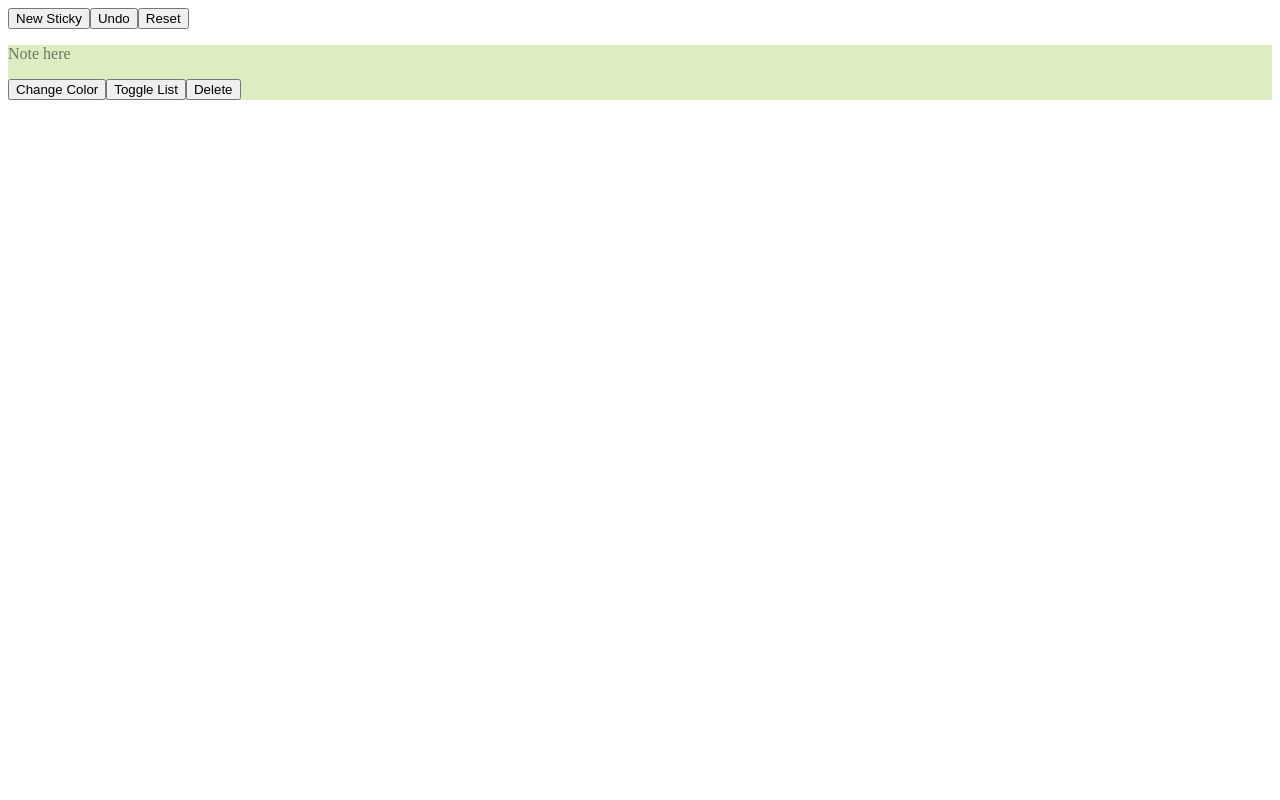
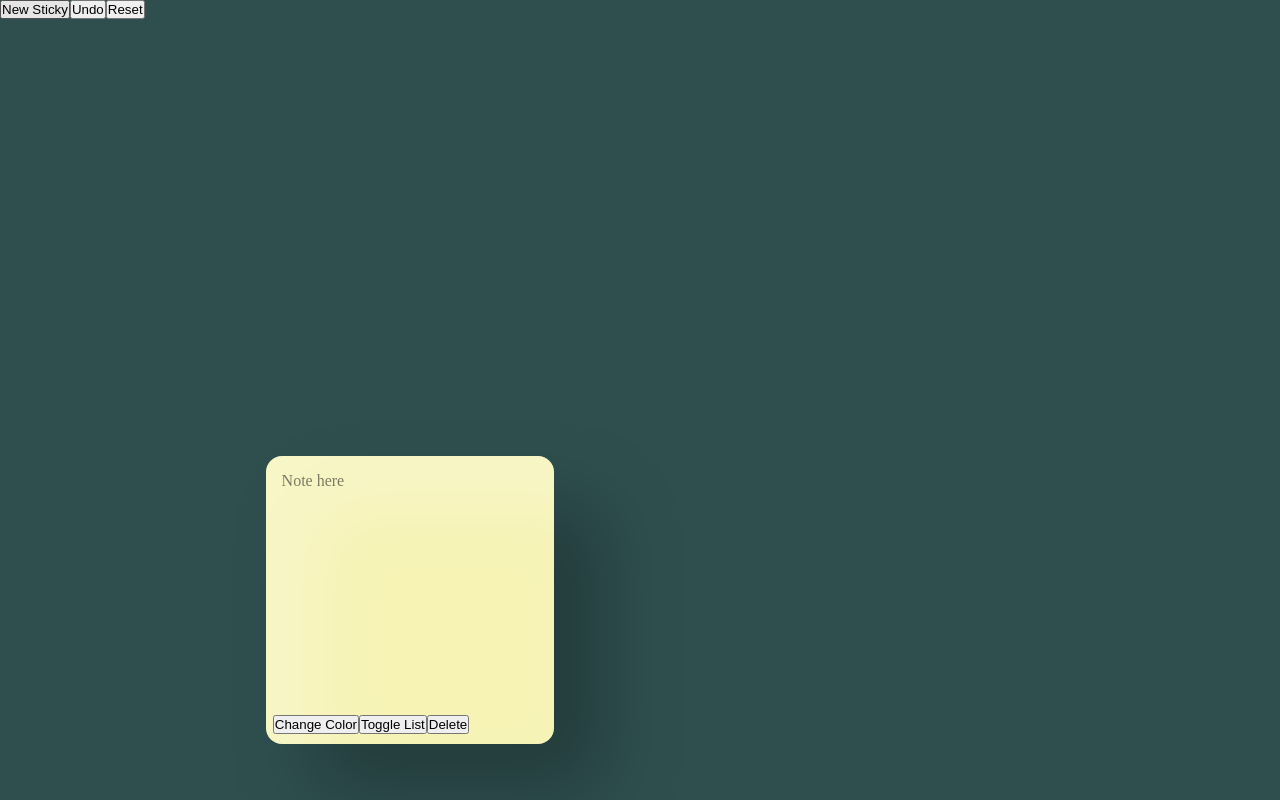
Before and after one commit to andrejPalic/sticky-board, a React (Vite) app: page / in a window 1280 px wide. Both pictures are taken after a click on the button "New Sticky". Built offline with nearby package versions, Linux system fonts and the light colour scheme.

Commit message:
Make StickyNote draggable

```diff
--- a/src/App.tsx
+++ b/src/App.tsx
@@ -2,6 +2,7 @@ import { useState } from "react";
 import BoardButtons from "./components/BoardButtons";
 import Stickies from "./components/Stickies";
 import { Sticky } from "./components/types";
+import "./components/styles.css";
 
 const App = () => {
   const [stickies, setStickies] = useState<Sticky[]>([]);
@@ -21,6 +22,10 @@ const App = () => {
 
   const newSticky: Sticky = {
     id: new Date().getTime(),
+    position: {
+      top: `${getRandom(15, 75)}%`,
+      left: `${getRandom(7.5, 87.5)}%`,
+    },
     color: colorsArr[getRandom(0, 4)],
     isList: false,
     text: "",
@@ -43,6 +48,20 @@ const App = () => {
   const handleReset = () => {
     setPrevStickies([]);
     setStickies([]);
+  };
+
+  const handleUpdatePosition = (id: number, top: string, left: string) => {
+    if (
+      currentSticky(id).position.top === top &&
+      currentSticky(id).position.left === left
+    )
+      return;
+
+    setPrevStickies([...stickies]);
+    setStickies([
+      ...stickies.filter((sticky) => sticky.id !== id),
+      { ...currentSticky(id), position: { top: top, left: left } },
+    ]);
   };
 
   const handleTextChange = (id: number, text: string) => {
@@ -135,8 +154,6 @@ const App = () => {
   const handleDelete = (id: number) => {
     setPrevStickies([...stickies]);
     setStickies([...stickies.filter((sticky) => sticky.id !== id)]);
-    console.clear();
-    console.log("handeDelete");
   };
 
   return (
@@ -148,6 +165,7 @@ const App = () => {
       />
       <Stickies
         stickies={stickies}
+        onUpdatePosition={handleUpdatePosition}
         onTextChange={handleTextChange}
         onLiChange={handleLiChange}
         onLiDelete={handleLiDelete}
--- a/src/components/BoardButtons.tsx
+++ b/src/components/BoardButtons.tsx
@@ -6,11 +6,11 @@ interface Props {
 
 const BoardButtons = ({ onNewSticky, onUndo, onReset }: Props) => {
   return (
-    <>
+    <div id="boardButtons">
       <button onClick={onNewSticky}>New Sticky</button>
       <button onClick={onUndo}>Undo</button>
       <button onClick={onReset}>Reset</button>
-    </>
+    </div>
   );
 };
 
--- a/src/components/ListItem.tsx
+++ b/src/components/ListItem.tsx
@@ -3,11 +3,18 @@ import { useState } from "react";
 interface Props {
   text: string;
   isLast: boolean;
+  isDragged: boolean;
   onLiChange: (text: string) => void;
   onLiDelete: () => void;
 }
 
-const ListItem = ({ text, isLast, onLiChange, onLiDelete }: Props) => {
+const ListItem = ({
+  text,
+  isLast,
+  isDragged,
+  onLiChange,
+  onLiDelete,
+}: Props) => {
   const [isFocused, setIsFocused] = useState<boolean>(false);
 
   const handleKeyDown = (e: React.KeyboardEvent<HTMLLIElement>) => {
@@ -28,7 +35,8 @@ const ListItem = ({ text, isLast, onLiChange, onLiDelete }: Props) => {
     <li
       className={text === "" && isLast && !isFocused ? "placeholder" : ""}
       dangerouslySetInnerHTML={{ __html: text }}
-      contentEditable
+      contentEditable={!isDragged}
+      style={{ userSelect: isDragged ? "none" : "auto" }}
       spellCheck={false}
       onFocus={() => setIsFocused(true)}
       onKeyDown={handleKeyDown}
--- a/src/components/Stickies.tsx
+++ b/src/components/Stickies.tsx
@@ -3,6 +3,7 @@ import StickyNote from "./StickyNote";
 
 interface Props {
   stickies: Sticky[];
+  onUpdatePosition: (id: number, top: string, left: string) => void;
   onTextChange: (id: number, text: string) => void;
   onLiChange: (id: number, itemId: number, text: string) => void;
   onLiDelete: (id: number, itemId: number) => void;
@@ -13,6 +14,7 @@ interface Props {
 
 const Stickies = ({
   stickies,
+  onUpdatePosition,
   onTextChange,
   onLiChange,
   onLiDelete,
@@ -21,11 +23,14 @@ const Stickies = ({
   onDelete,
 }: Props) => {
   return (
-    <>
+    <div id="stickies">
       {stickies.map((sticky: Sticky) => (
         <StickyNote
           key={sticky.id}
           sticky={sticky}
+          onUpdatePosition={(top, left) =>
+            onUpdatePosition(sticky.id, top, left)
+          }
           onTextChange={(text) => onTextChange(sticky.id, text)}
           onLiChange={(itemId, text) => onLiChange(sticky.id, itemId, text)}
           onLiDelete={(itemId) => onLiDelete(sticky.id, itemId)}
@@ -34,7 +39,7 @@ const Stickies = ({
           onDelete={() => onDelete(sticky.id)}
         />
       ))}
-    </>
+    </div>
   );
 };
 
--- a/src/components/StickyButtons.tsx
+++ b/src/components/StickyButtons.tsx
@@ -6,7 +6,7 @@ interface Props {
 
 const StickyButtons = ({ onChangeColor, onToggleList, onDelete }: Props) => {
   return (
-    <div>
+    <div className="stickyButtons">
       <button onClick={onChangeColor}>Change Color</button>
       <button onClick={onToggleList}>Toggle List</button>
       <button onClick={onDelete}>Delete</button>
--- a/src/components/StickyList.tsx
+++ b/src/components/StickyList.tsx
@@ -3,12 +3,19 @@ import ListItem from "./ListItem";
 
 interface Props {
   list: Sticky["list"];
+  isDragged: boolean;
   onLiChange: (itemId: number, text: string) => void;
   onLiDelete: (itemId: number) => void;
   onDelete: () => void;
 }
 
-const StickyList = ({ list, onLiChange, onLiDelete, onDelete }: Props) => {
+const StickyList = ({
+  list,
+  isDragged,
+  onLiChange,
+  onLiDelete,
+  onDelete,
+}: Props) => {
   let lastId = list[list.length - 1].itemId;
 
   const handleLiDelete = (itemId: number) => {
@@ -21,17 +28,18 @@ const StickyList = ({ list, onLiChange, onLiDelete, onDelete }: Props) => {
   };
 
   return (
-    <div>
+    <ul>
       {list.map((listItem) => (
         <ListItem
           key={listItem.itemId}
           text={listItem.text.toString()}
+          isDragged={isDragged}
           isLast={listItem.itemId === lastId}
           onLiChange={(text) => onLiChange(listItem.itemId, text)}
           onLiDelete={() => handleLiDelete(listItem.itemId)}
         />
       ))}
-    </div>
+    </ul>
   );
 };
 
--- a/src/components/StickyNote.css
+++ b/src/components/StickyNote.css
@@ -1,3 +1,20 @@
+.sticky {
+  position: absolute;
+  transform: translate(-50%, -50%);
+  width: 288px;
+  margin: 2.5%;
+  border-radius: 1em;
+  box-shadow: 3em 3em 5em rgba(0, 0, 0, 0.25);
+}
+
+.sticky::after {
+  content: "";
+  display: block;
+  padding-bottom: 100%;
+  border-radius: 1em;
+  box-shadow: inset 3em 3em 5em rgba(255, 255, 255, 0.25);
+}
+
 .sticky-pink {
   background: #fdb9c9;
 }
@@ -18,6 +35,42 @@
   background: #bbf6f3;
 }
 
+.sticky > p {
+  position: absolute;
+  top: 5%;
+  left: 5%;
+  height: 90%;
+  width: 90%;
+  outline: none;
+  padding: 0.1em;
+}
+
+.sticky > p:focus {
+  background: rgba(255, 255, 255, 0.5);
+  border-radius: 1em;
+}
+
+.sticky > ul {
+  position: absolute;
+  top: 5%;
+  left: 10%;
+  height: 90%;
+  width: 85%;
+  padding: 0.1em;
+}
+
+.sticky > ul > li:focus {
+  background: rgba(255, 255, 255, 0.5);
+  border-radius: 0.2em;
+  outline: none;
+}
+
 .placeholder {
   color: rgba(0, 0, 0, 0.5);
 }
+
+.stickyButtons {
+  position: absolute;
+  top: 90%;
+  left: 2.5%;
+}
--- a/src/components/StickyNote.tsx
+++ b/src/components/StickyNote.tsx
@@ -1,3 +1,4 @@
+import { useState, useRef, useEffect } from "react";
 import { Sticky } from "./types";
 import StickyText from "./StickyText";
 import StickyList from "./StickyList";
@@ -6,6 +7,7 @@ import "./StickyNote.css";
 
 interface Props {
   sticky: Sticky;
+  onUpdatePosition: (top: string, left: string) => void;
   onTextChange: (text: string) => void;
   onLiChange: (itemId: number, text: string) => void;
   onLiDelete: (itemId: number) => void;
@@ -16,6 +18,7 @@ interface Props {
 
 const StickyNote = ({
   sticky,
+  onUpdatePosition,
   onTextChange,
   onLiChange,
   onLiDelete,
@@ -23,17 +26,64 @@ const StickyNote = ({
   onToggleList,
   onDelete,
 }: Props) => {
+  const [isDragged, setDragged] = useState<boolean>(false);
+  const stickyRef = useRef<HTMLDivElement>(null);
+
+  useEffect(() => {
+    if (!stickyRef.current || isDragged) return;
+
+    onUpdatePosition(stickyRef.current.style.top, stickyRef.current.style.left);
+  }, [stickyRef.current, isDragged]);
+
+  const handleMouseDown = (e: React.MouseEvent) => {
+    if (e.shiftKey || (e.target as Element).tagName === "BUTTON") return;
+
+    const stickyCurr = stickyRef.current!;
+    const stickyRect = stickyCurr.getBoundingClientRect();
+    e.clientY = stickyRect.top;
+    e.clientX = stickyRect.left;
+
+    const handleMouseMove = (e: any) => {
+      setDragged(true);
+
+      const newStickyY = (e.clientY / window.innerHeight) * 100;
+      const newStickyX = (e.clientX / window.innerWidth) * 100;
+
+      stickyCurr.style.top = `${newStickyY}%`;
+      stickyCurr.style.left = `${newStickyX}%`;
+    };
+
+    const handleMouseUp = () => {
+      setDragged(false);
+      document.removeEventListener("mousemove", handleMouseMove);
+      document.removeEventListener("mouseup", handleMouseUp);
+    };
+
+    document.addEventListener("mousemove", handleMouseMove);
+    document.addEventListener("mouseup", handleMouseUp);
+  };
+
   return (
-    <div className={sticky.color}>
+    <div
+      className={`sticky ${sticky.color}`}
+      ref={stickyRef}
+      style={{
+        top: sticky.position.top,
+        left: sticky.position.left,
+      }}
+      onMouseDown={handleMouseDown}
+    >
       {!sticky.isList ? (
         <StickyText
           text={sticky.text}
+          isDragged={isDragged}
           onTextChange={onTextChange}
           onDelete={onDelete}
         />
       ) : (
         <StickyList
           list={sticky.list}
+          isDragged={isDragged}
           onLiChange={onLiChange}
           onLiDelete={onLiDelete}
           onDelete={onDelete}
--- a/src/components/StickyText.tsx
+++ b/src/components/StickyText.tsx
@@ -2,12 +2,13 @@ import { useState } from "react";
 
 interface Props {
   text: string;
+  isDragged: boolean;
   onTextChange: (text: string) => void;
   onDelete: () => void;
 }
 
-const StickyText = ({ text, onTextChange, onDelete }: Props) => {
-  const [isInitialized, setIsInitialized] = useState<boolean>(false);
+const StickyText = ({ text, isDragged, onTextChange, onDelete }: Props) => {
+  const [isInitialized, setInitialized] = useState<boolean>(false);
 
   const displayText = text ? text : isInitialized ? "" : "Note here";
 
@@ -29,9 +30,9 @@ const StickyText = ({ text, onTextChange, onDelete }: Props) => {
     <p
       className={text !== "" || isInitialized ? "" : "placeholder"}
       dangerouslySetInnerHTML={{ __html: displayText }}
-      contentEditable
+      contentEditable={!isDragged}
       spellCheck={false}
-      onFocus={() => setIsInitialized(true)}
+      onFocus={() => setInitialized(true)}
       onKeyDown={handleKeyDown}
       onBlur={handleBlur}
     />
--- /dev/null
+++ b/src/components/styles.css
@@ -0,0 +1,20 @@
+* {
+  margin: 0;
+  padding: 0;
+}
+
+#boardButtons {
+  position: absolute;
+  z-index: 1;
+  top: 0;
+  left: 0;
+}
+
+#stickies {
+  position: fixed;
+  top: 0;
+  left: 0;
+  height: 100%;
+  width: 100%;
+  background: darkslategray;
+}
--- a/src/components/types.ts
+++ b/src/components/types.tsx
@@ -1,5 +1,6 @@
 export interface Sticky {
   id: number;
+  position: { top: string; left: string };
   color: string;
   isList: boolean;
   text: string;
```
